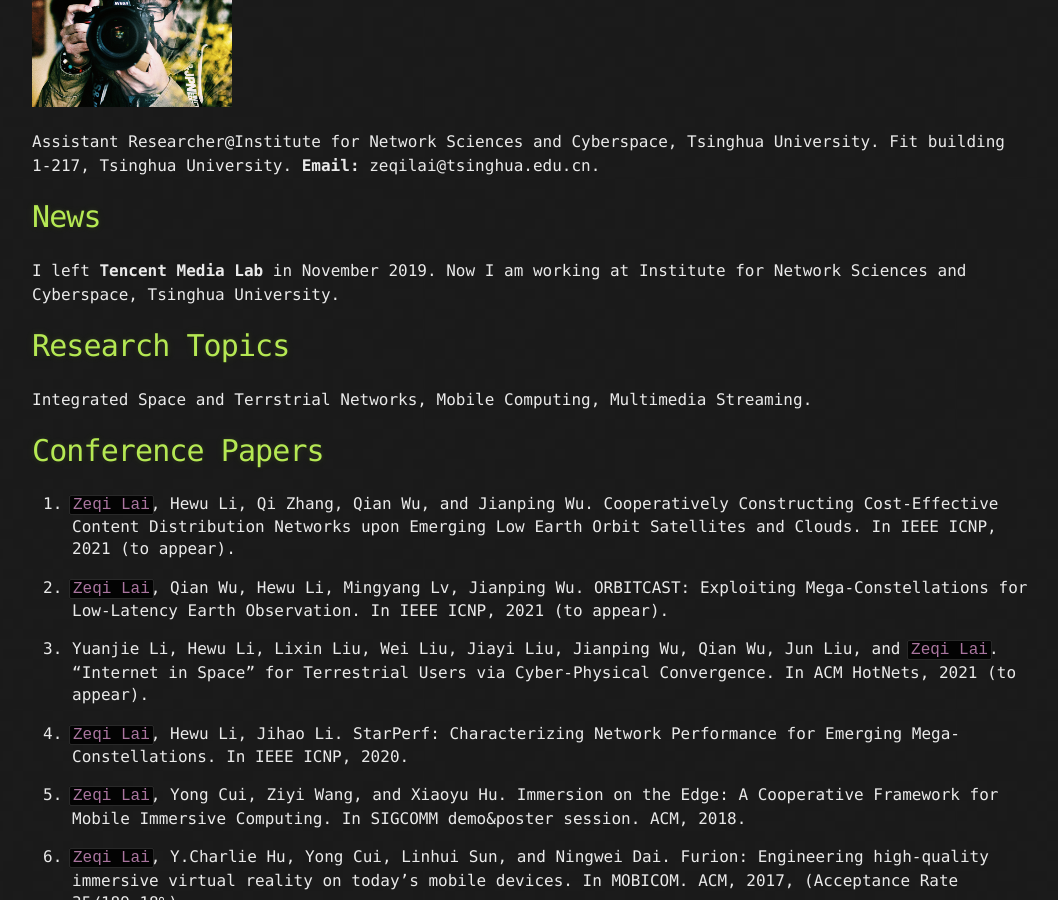
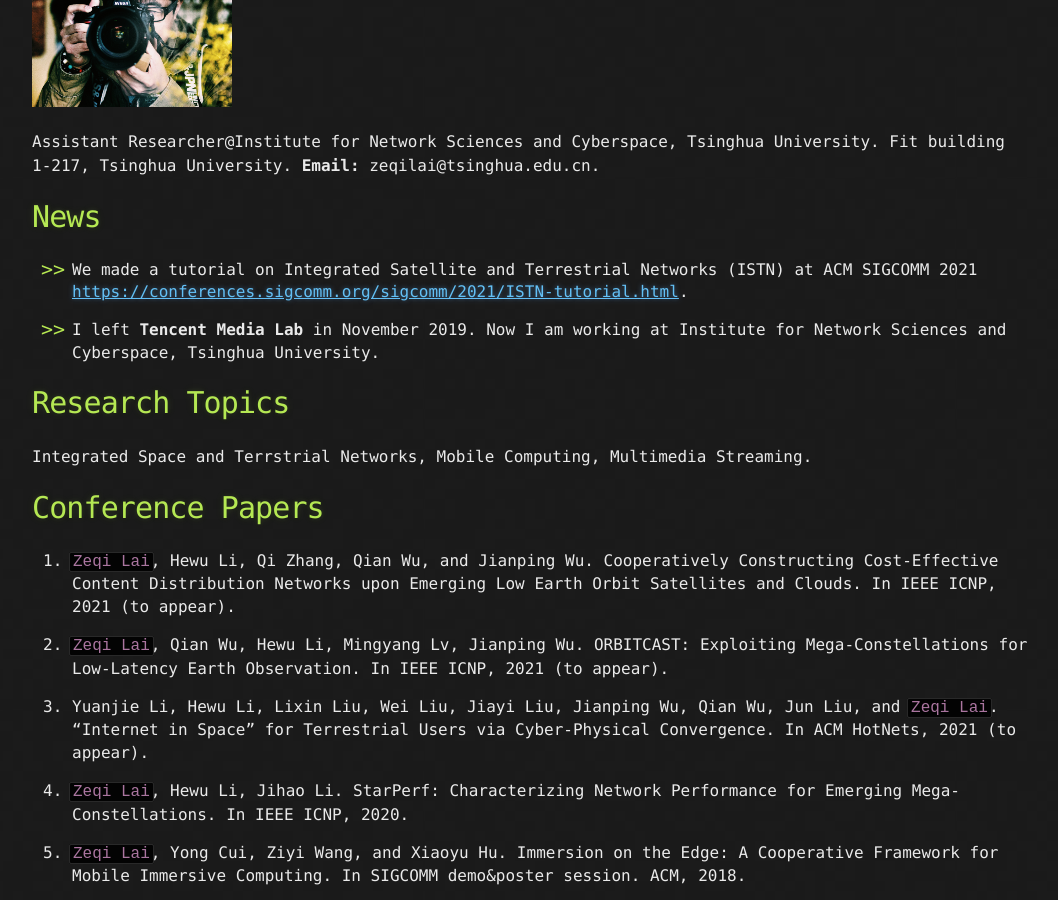
Before and after one commit to lzq8272587/lzq8272587.github.io, a Jekyll site: the page built from index.md, in a window 1280 px wide and 900 px high, scrolled down 354 px. Shown: the whole window, without its empty margins (108-1166 px from the left). Built offline with Jekyll 4.4.1, drawn with Linux system fonts in a browser that asks for light colours; our own code applies the rules of GitHub Pages for plain Markdown files.

Commit message:
Update SIGCOMM Tutorial.

```diff
--- a/index.md
+++ b/index.md
@@ -7,7 +7,9 @@ Fit building 1-217, Tsinghua University.
 
 # News
 
-I left **Tencent Media Lab** in November 2019. Now I am working at Institute for Network Sciences and Cyberspace, Tsinghua University.
+* We made a tutorial on Integrated Satellite and Terrestrial Networks (ISTN) at ACM SIGCOMM 2021 [https://conferences.sigcomm.org/sigcomm/2021/ISTN-tutorial.html](https://conferences.sigcomm.org/sigcomm/2021/ISTN-tutorial.html).
+
+* I left **Tencent Media Lab** in November 2019. Now I am working at Institute for Network Sciences and Cyberspace, Tsinghua University.
 
 # Research Topics
 
```
